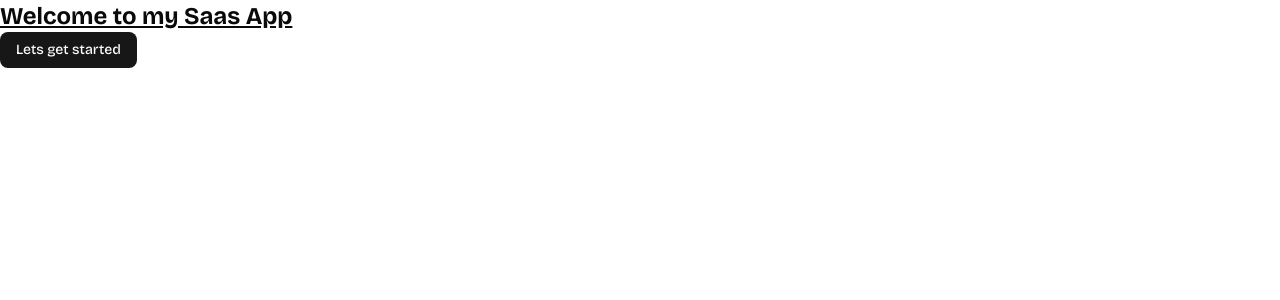
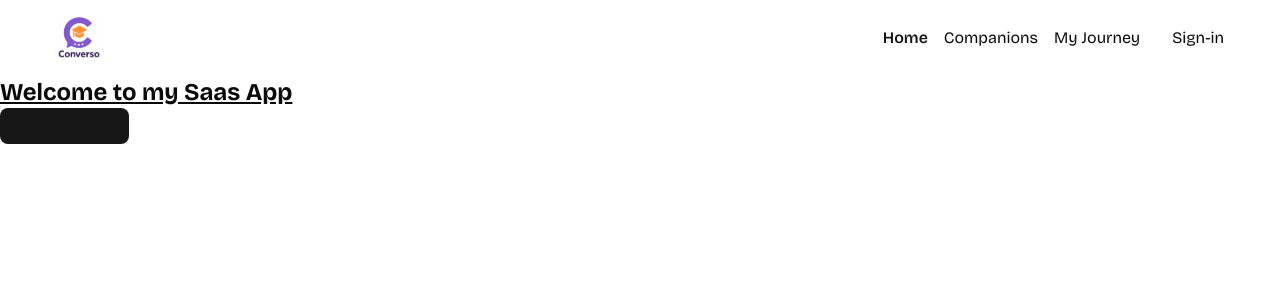
Before and after one commit to Outcast095/SaaS-App, a Next.js app: page / in a window 1280 px wide. Shown: the top 300 px of the page. Built offline with nearby package versions, Linux system fonts and the light colour scheme.

Commit message:
add Navbar

```diff
--- a/app/layout.tsx
+++ b/app/layout.tsx
@@ -1,6 +1,7 @@
 import type { Metadata } from "next";
 import { Bricolage_Grotesque } from "next/font/google";
 import "./globals.css";
+import Navbar from "@/components/Navbar";
 
 const bricolage = Bricolage_Grotesque({
   variable: "--font-bricolage",
@@ -19,7 +20,10 @@
 }>) {
   return (
     <html lang="en">
-      <body className={`${bricolage.variable} antialiased`}>{children}</body>
+      <body className={`${bricolage.variable} antialiased`}>
+      <Navbar/>
+      {children}
+      </body>
     </html>
   );
 }
--- /dev/null
+++ b/components/NavItems.tsx
@@ -0,0 +1,30 @@
+import Link from "next/link";
+import {usePathname} from "next/navigation";
+import {cn} from "@/lib/utils";
+
+
+const navItems = [
+    { label:'Home', href: '/' },
+    { label: 'Companions', href: '/companions' },
+    { label: 'My Journey', href: 'my-journey' },
+]
+
+
+const NavItems = () => {
+    const pathname = usePathname();
+    return (
+        <nav className='flex items-center gap-4'>
+            {navItems.map(({ label, href }) => (
+                <Link
+                    href={href}
+                    key={label}
+                    className={cn(pathname === href && 'text-primary font-semibold')}
+                >
+                    {label}
+                </Link>
+            ))}
+        </nav>
+    );
+};
+
+export default NavItems;
--- a/components/Navbar.tsx
+++ b/components/Navbar.tsx
@@ -1,5 +1,8 @@
+'use client';
+
 import Link from "next/link";
 import Image from "next/image";
+import NavItems from "@/components/NavItems";
 
 const Navbar = () => {
     return (
@@ -10,9 +13,7 @@
                 </div>
             </Link>
             <div className='flex items-center gap-8'>
-                <p>Home</p>
-                <p>Companions</p>
-                <p>My Journey</p>
+                <NavItems/>
                 <p>Sign-in</p>
             </div>
         </nav>
```
Also changed, not shown: 1 other file (tests, documents, lock files or other folders).
